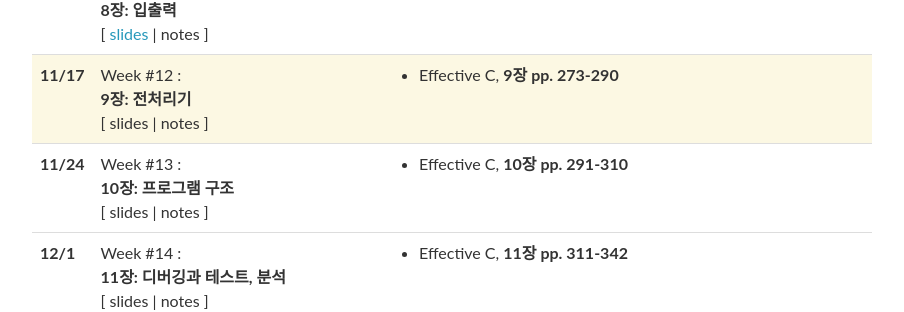
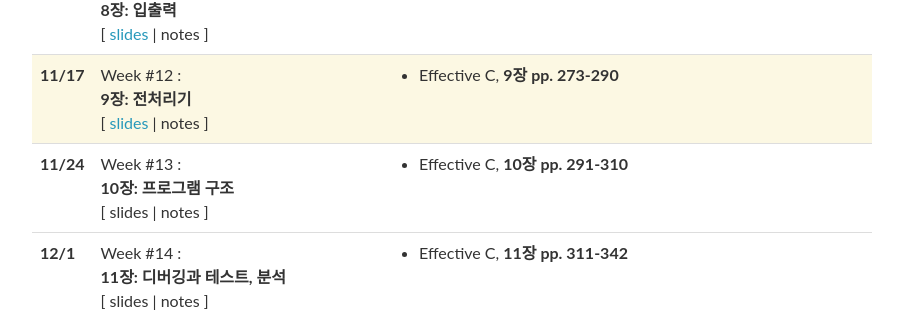
Before and after one commit to 2023-aaronkr/hb-c, a Jekyll site: the page built from _pages/lectures.md, in a window 1280 px wide and 900 px high, scrolled down 991 px. Shown: the part 147-459 px from the top of the window, without its empty margins (188-1092 px from the left). Built offline with Jekyll 4.4.1, drawn with Linux system fonts in a browser that asks for light colours; nearby versions of some CDN libraries; comment, search, counter and statistics services are not loaded; part of the change alters nothing that is shown.

```diff
--- a/_data/lectures.yml
+++ b/_data/lectures.yml
@@ -101,7 +101,7 @@
   week: 12
   title: >
     <strong>9장: 전처리기</strong>
-  slides:
+  slides: "https://docs.google.com/presentation/d/1KFpGQMMFUZn62JgETIpQg7hnId3a1cHT0nHsAx6xiCs/edit?usp=sharing"
   readings: Effective C, <strong>9장 pp. 273-290</strong>
   logistics:
 
```
